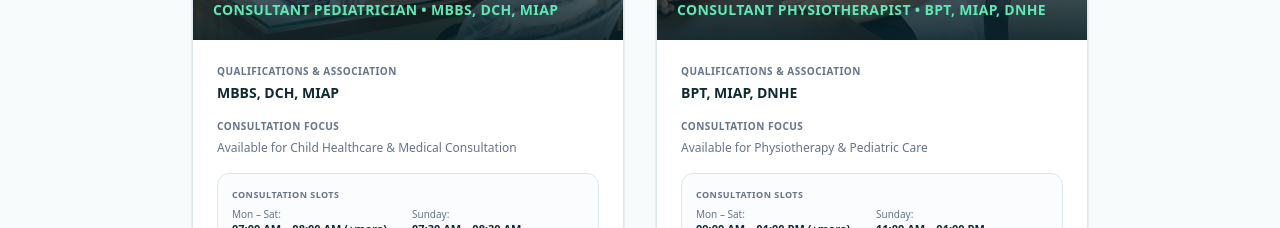
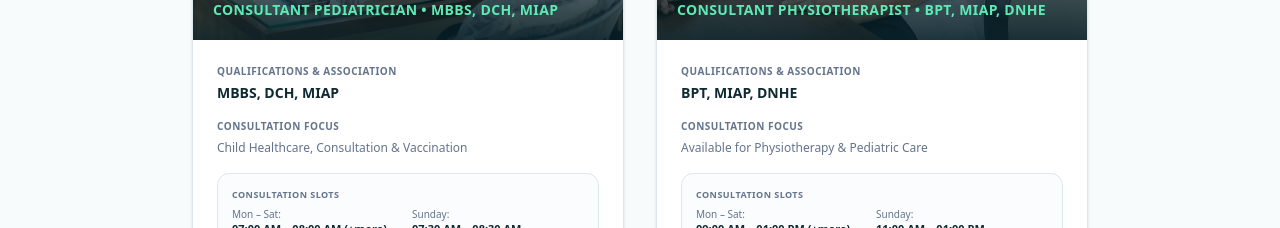
Before and after one commit to ramlalkumawat/bansal-healthcare, a Next.js app: page / in a window 1280 px wide. Shown: the part 2340-2568 px from the top of the page. Built offline with nearby package versions, Linux system fonts and the light colour scheme.

Commit message:
Update Dr. Piyush Bansal consultation focus to Child Healthcare, Consultation & Vaccination

```diff
--- a/src/data/clinic.ts
+++ b/src/data/clinic.ts
@@ -63,7 +63,7 @@ export const clinicData = {
       name: "Dr. Piyush Kumar Bansal",
       qualifications: "MBBS, DCH, MIAP",
       title: "Consultant Pediatrician",
-      availabilityNote: "Available for Child Healthcare & Medical Consultation",
+      availabilityNote: "Child Healthcare, Consultation & Vaccination",
       phone: "+919214678687",
       whatsapp: "+919214678687",
       schedule: {
```
